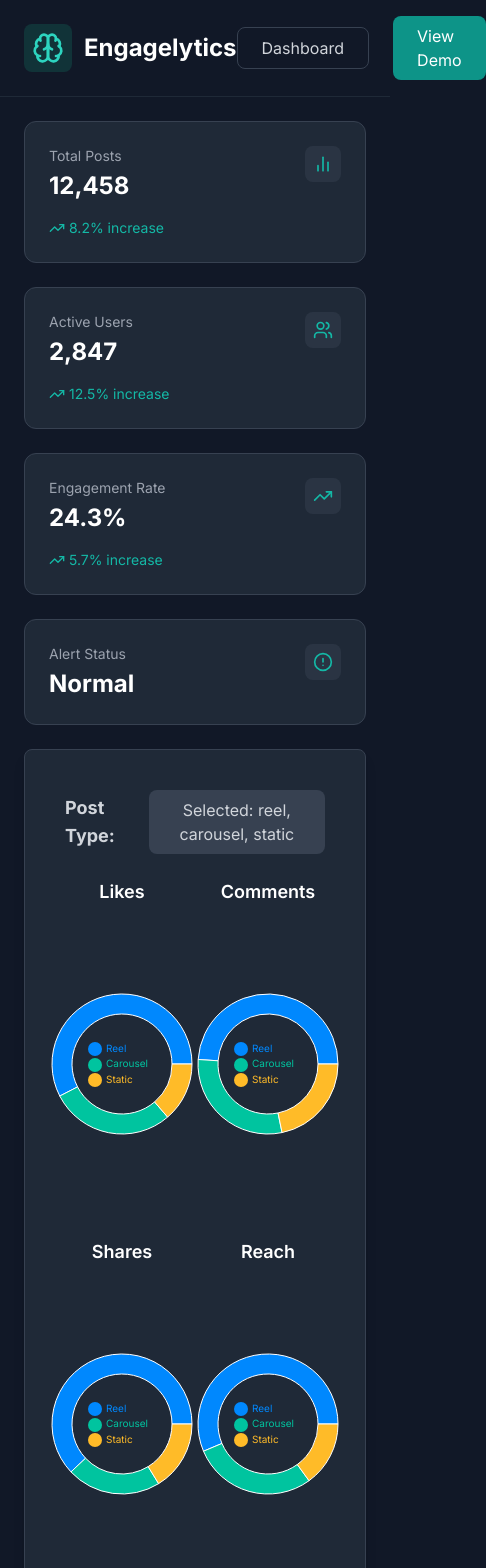
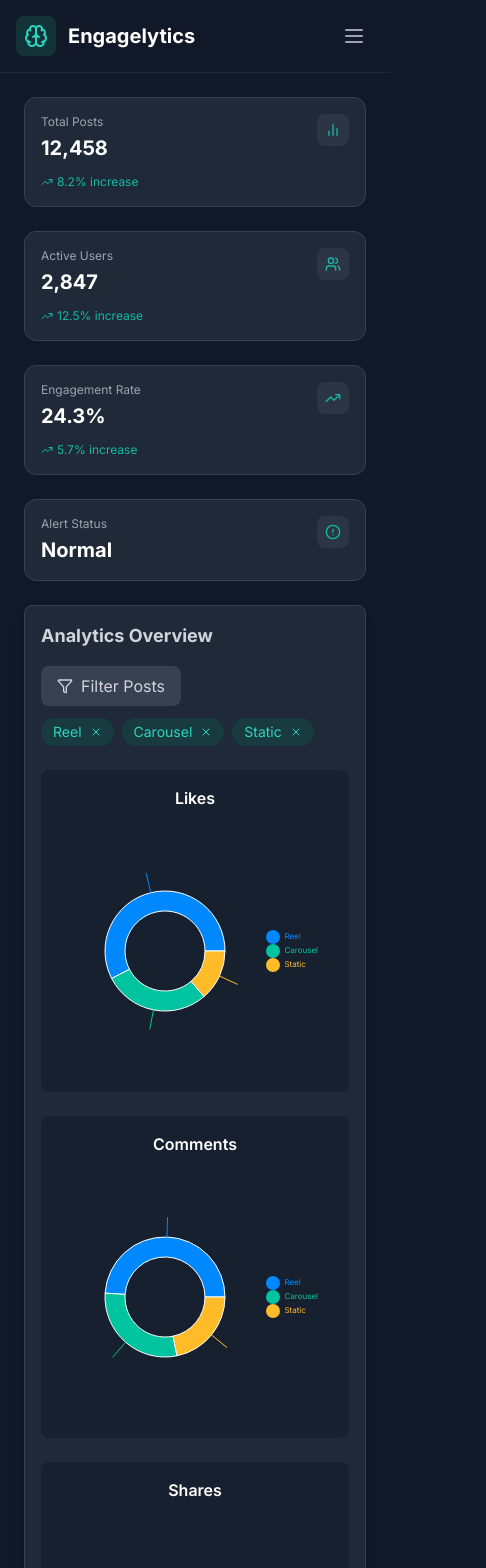
Before and after one commit to Niikkk8/engagelytics, a Next.js app: page /dashboard in a window 390 px wide. Shown: the top 1568 px of the page, 486 px wide, since content can reach past the window. Built offline with nearby package versions, Linux system fonts and the light colour scheme.

Commit message:
Made it responsive, fixed minor bugs

```diff
--- a/app/dashboard/page.jsx
+++ b/app/dashboard/page.jsx
@@ -69,20 +69,20 @@ const StateMap = ({ data }) => {
 };
 
 const MetricCard = ({ title, value, icon: Icon, trend }) => (
-  <div className="p-6 bg-gray-800 rounded-xl border border-gray-700">
+  <div className="p-4 sm:p-6 bg-gray-800 rounded-xl border border-gray-700">
     <div className="flex justify-between items-start">
       <div>
-        <p className="text-gray-400 text-sm">{title}</p>
-        <h3 className="text-2xl font-bold text-white mt-1">{value}</h3>
+        <p className="text-gray-400 text-xs sm:text-sm">{title}</p>
+        <h3 className="text-xl sm:text-2xl font-bold text-white mt-1">{value}</h3>
       </div>
       <div className="p-2 bg-gray-700/50 rounded-lg">
-        <Icon className="w-5 h-5 text-teal-500" />
+        <Icon className="w-4 h-4 sm:w-5 sm:h-5 text-teal-500" />
       </div>
     </div>
     {trend && (
-      <div className="flex items-center mt-4">
-        <TrendingUp className="w-4 h-4 text-teal-500 mr-1" />
-        <span className="text-sm text-teal-500">{trend}% increase</span>
+      <div className="flex items-center mt-3 sm:mt-4">
+        <TrendingUp className="w-3 h-3 sm:w-4 sm:h-4 text-teal-500 mr-1" />
+        <span className="text-xs sm:text-sm text-teal-500">{trend}% increase</span>
       </div>
     )}
   </div>
--- a/app/layout.jsx
+++ b/app/layout.jsx
@@ -14,9 +14,11 @@ export default function RootLayout({ children }) {
   return (
     <html lang="en">
       <body className={`${inter.className} min-h-screen bg-gray-900 antialiased`}>
-        <Navbar />
-        {children}
-        <Footer />
+        <div className="flex flex-col min-h-screen">
+          <Navbar />
+          <main className="flex-1">{children}</main>
+          <Footer />
+        </div>
       </body>
     </html>
   );
--- a/components/universal/Charts.jsx
+++ b/components/universal/Charts.jsx
@@ -1,30 +1,159 @@
 "use client";
 
+import React, { useState, useEffect } from 'react';
+import { PieChart, Pie, Cell, Legend, Tooltip, ResponsiveContainer } from 'recharts';
+import { Filter, X, Check } from 'lucide-react';
 import { postData } from '@/svgData';
-import React, { useState, useEffect } from 'react';
-import { PieChart, Pie, Cell, Legend, Tooltip } from 'recharts';
-
-const sampleData = postData.posts;
 
 const COLORS = ['#0088FE', '#00C49F', '#FFBB28', '#FF8042', '#FF6699'];
+const POST_TYPES = ['reel', 'carousel', 'static'];
 
-const renderPercentageLabel = ({ value, total }) => {
-  const percentage = ((value / total) * 100).toFixed(2);
-  return `${percentage}%`;
+// Window size hook
+const useWindowSize = () => {
+  const [windowSize, setWindowSize] = useState({
+    width: undefined,
+    height: undefined,
+  });
+
+  useEffect(() => {
+    function handleResize() {
+      setWindowSize({
+        width: window.innerWidth,
+        height: window.innerHeight,
+      });
+    }
+
+    window.addEventListener("resize", handleResize);
+    handleResize();
+
+    return () => window.removeEventListener("resize", handleResize);
+  }, []);
+
+  return windowSize;
+};
+
+// Filter chip component
+const FilterChip = ({ label, onRemove }) => (
+  <div className="inline-flex items-center bg-teal-900/50 text-teal-400 rounded-full px-3 py-1 text-sm">
+    <span>{label}</span>
+    <button
+      onClick={onRemove}
+      className="ml-2 hover:text-teal-200 focus:outline-none"
+      aria-label={`Remove ${label} filter`}
+    >
+      <X className="w-3 h-3" />
+    </button>
+  </div>
+);
+
+// Post type filter component
+const PostTypeFilter = ({ selectedTypes, onChange }) => {
+  const [isOpen, setIsOpen] = useState(false);
+
+  const handleSelectAll = () => {
+    onChange(POST_TYPES);
+    setIsOpen(false);
+  };
+
+  const handleClearAll = () => {
+    onChange([]);
+    setIsOpen(false);
+  };
+
+  const handleToggleType = (type) => {
+    onChange(
+      selectedTypes.includes(type)
+        ? selectedTypes.filter(t => t !== type)
+        : [...selectedTypes, type]
+    );
+  };
+
+  useEffect(() => {
+    const handleClickOutside = (e) => {
+      if (!e.target.closest('.filter-container')) {
+        setIsOpen(false);
+      }
+    };
+
+    document.addEventListener('mousedown', handleClickOutside);
+    return () => document.removeEventListener('mousedown', handleClickOutside);
+  }, []);
+
+  return (
+    <div className="space-y-4">
+      <div className="flex flex-col sm:flex-row items-start sm:items-center gap-3">
+        <div className="relative filter-container">
+          <button
+            onClick={() => setIsOpen(!isOpen)}
+            className="inline-flex items-center px-4 py-2 bg-gray-700 hover:bg-gray-600 rounded-lg text-gray-300 transition-colors"
+          >
+            <Filter className="w-4 h-4 mr-2" />
+            <span>Filter Posts</span>
+          </button>
+
+          {isOpen && (
+            <div className="absolute z-50 mt-2 w-56 bg-gray-900 rounded-lg shadow-lg border border-gray-700">
+              <div className="p-2">
+                <div className="flex justify-between mb-2 px-2 py-1">
+                  <button
+                    onClick={handleSelectAll}
+                    className="text-sm text-teal-400 hover:text-teal-300"
+                  >
+                    Select All
+                  </button>
+                  <button
+                    onClick={handleClearAll}
+                    className="text-sm text-gray-400 hover:text-gray-300"
+                  >
+                    Clear All
+                  </button>
+                </div>
+                <div className="space-y-1">
+                  {POST_TYPES.map((type) => (
+                    <button
+                      key={type}
+                      onClick={() => handleToggleType(type)}
+                      className="w-full flex items-center px-3 py-2 hover:bg-gray-800 rounded-md text-gray-300 transition-colors"
+                    >
+                      <div className={`w-4 h-4 mr-3 rounded border flex items-center justify-center
+                        ${selectedTypes.includes(type)
+                          ? 'border-teal-500 bg-teal-500'
+                          : 'border-gray-600'}`}
+                      >
+                        {selectedTypes.includes(type) && (
+                          <Check className="w-3 h-3 text-white" />
+                        )}
+                      </div>
+                      {type.charAt(0).toUpperCase() + type.slice(1)}
+                    </button>
+                  ))}
+                </div>
+              </div>
+            </div>
+          )}
+        </div>
+
+        <div className="flex flex-wrap gap-2">
+          {selectedTypes.map((type) => (
+            <FilterChip
+              key={type}
+              label={type.charAt(0).toUpperCase() + type.slice(1)}
+              onRemove={() => handleToggleType(type)}
+            />
+          ))}
+        </div>
+      </div>
+    </div>
+  );
 };
 
 const PieChartComponent = () => {
-  const [selectedType, setSelectedType] = useState(['reel', 'carousel', 'static']);
-  const [dropdownOpen, setDropdownOpen] = useState(false);
-  const [isBrowser, setIsBrowser] = useState(false);
-
-  useEffect(() => {
-    setIsBrowser(typeof window !== 'undefined');
-  }, []);
+  const [selectedType, setSelectedType] = useState(POST_TYPES);
+  const windowSize = useWindowSize();
 
   const getClusteredData = (key) => {
     const clusteredData = selectedType.map((type) => {
-      const totalValue = sampleData
+      const totalValue = postData.posts
         .filter((post) => post.post_type.toLowerCase() === type)
         .reduce((acc, post) => acc + (post[key] || 0), 0);
 
@@ -35,73 +164,75 @@ const PieChartComponent = () => {
     });
 
     const total = clusteredData.reduce((acc, data) => acc + data.value, 0);
-
     return clusteredData.map(data => ({
       ...data,
       total,
     }));
   };
 
-  const handleCheckboxChange = (value) => {
-    setSelectedType((prev) =>
-      prev.includes(value) ? prev.filter((t) => t !== value) : [...prev, value]
-    );
+  const renderPercentageLabel = (entry) => {
+    if (!windowSize.width || windowSize.width < 768) return null;
+    const percentage = ((entry.value / entry.total) * 100).toFixed(1);
+    return `${percentage}%`;
   };
 
   return (
-    <div className="bg-gray-800 p-6 rounded-lg shadow-lg border border-gray-700 mb-10">
-      {/* Dropdown for Post Types */}
-      <div className="flex items-center p-4 pb-6">
-        <h2 className="text-gray-300 text-lg font-bold mb-0">Post Type:</h2>
-        <div className="relative mb-0 ml-4">
-          <button
-            className="bg-gray-700 text-gray-300 p-2 rounded-lg focus:outline-none"
-            onClick={() => setDropdownOpen(!dropdownOpen)}
-          >
-            Selected: {selectedType.join(', ')}
-          </button>
-          {dropdownOpen && (
-            <div className="absolute z-10 bg-gray-900 rounded-lg shadow-lg mt-2">
-              {['reel', 'carousel', 'static'].map((type) => (
-                <label key={type} className="flex items-center p-2 hover:bg-gray-700 cursor-pointer">
-                  <input
-                    type="checkbox"
-                    value={type}
-                    checked={selectedType.includes(type)}
-                    onChange={() => handleCheckboxChange(type)}
-                    className="mr-2"
+    <div className="bg-gray-800 p-4 sm:p-6 rounded-lg shadow-lg border border-gray-700 mb-6 sm:mb-10">
+      {/* Filter Section */}
+      <div className="mb-6">
+        <h2 className="text-gray-300 text-lg font-bold mb-4">Analytics Overview</h2>
+        <PostTypeFilter
+          selectedTypes={selectedType}
+          onChange={setSelectedType}
         />
-                  {type.charAt(0).toUpperCase() + type.slice(1)}
-                </label>
-              ))}
-            </div>
-          )}
-        </div>
       </div>
 
-      <div className="flex flex-wrap items-center justify-center ">
+      {/* Charts Grid */}
+      <div className="grid grid-cols-1 sm:grid-cols-2 lg:grid-cols-3 gap-6">
         {['likes', 'comments', 'shares', 'reach', 'impressions'].map((metric) => (
-          <div key={metric} className="flex flex-col items-center mb-6  w-1/2 md:w-1/3  sm:w-1/2 sm:mx-[5vw?">
-            <h3 className="text-lg font-semibold text-white mb-2">{metric.charAt(0).toUpperCase() + metric.slice(1)}</h3>
-            <PieChart width={300} height={300}>
+          <div key={metric} className="flex flex-col items-center bg-gray-900/50 rounded-lg p-4">
+            <h3 className="text-base sm:text-lg font-semibold text-white mb-4">
+              {metric.charAt(0).toUpperCase() + metric.slice(1)}
+            </h3>
+            <div className="w-full h-[250px] sm:h-[300px]">
+              <ResponsiveContainer width="100%" height="100%">
+                <PieChart>
                   <Pie
                     data={getClusteredData(metric)}
                     cx="50%"
                     cy="50%"
-                innerRadius={50}
-                outerRadius={70}
+                    innerRadius={windowSize.width < 768 ? 40 : 50}
+                    outerRadius={windowSize.width < 768 ? 60 : 70}
                     fill="#8884d8"
                     dataKey="value"
-                label={isBrowser && window.innerWidth >= 768 ? renderPercentageLabel : undefined}
-                animationEasing='ease'
+                    label={renderPercentageLabel}
+                    animationEasing="ease"
                   >
                     {getClusteredData(metric).map((entry, index) => (
-                  <Cell key={`cell-${index}`} fill={COLORS[index % COLORS.length]} />
+                      <Cell
+                        key={`cell-${index}`}
+                        fill={COLORS[index % COLORS.length]}
+                      />
                     ))}
                   </Pie>
-              <Tooltip />
-              <Legend layout="vertical" verticalAlign="middle" wrapperStyle={{ fontSize: '10px' }} />
+                  <Tooltip
+                    formatter={(value, name) => [
+                      value.toLocaleString(),
+                      name
+                    ]}
+                  />
+                  <Legend
+                    layout="vertical"
+                    verticalAlign="middle"
+                    align="right"
+                    wrapperStyle={{
+                      fontSize: windowSize.width < 768 ? '8px' : '10px',
+                      color: '#fff'
+                    }}
+                  />
                 </PieChart>
+              </ResponsiveContainer>
+            </div>
           </div>
         ))}
       </div>
--- a/components/universal/Navbar.jsx
+++ b/components/universal/Navbar.jsx
@@ -1,28 +1,59 @@
-import { Brain } from 'lucide-react';
+'use client'
+
+import { Brain, Menu } from 'lucide-react';
 import Link from 'next/link';
+import { useState } from 'react';
 
 export default function Navbar() {
+    const [isMenuOpen, setIsMenuOpen] = useState(false);
+
     return (
-        <nav className="bg-gray-900 border-b border-gray-800">
-            <div className="container mx-auto px-6 py-4">
+        <nav className="bg-gray-900 border-b border-gray-800 sticky top-0 z-50">
+            <div className="container mx-auto px-4 sm:px-6 py-4">
                 <div className="flex items-center justify-between">
                     <Link href={'/'} className="flex items-center space-x-3">
                         <div className="p-2 rounded-lg bg-teal-900/50">
-                            <Brain className="w-8 h-8 text-teal-400" />
+                            <Brain className="w-6 h-6 sm:w-8 sm:h-8 text-teal-400" />
                         </div>
-                        <span className="text-2xl font-bold text-white">Engagelytics</span>
+                        <span className="text-xl sm:text-2xl font-bold text-white">Engagelytics</span>
                     </Link>
-                    <div className="flex items-center space-x-6">
+
+                    {/* Mobile menu button */}
+                    <button
+                        onClick={() => setIsMenuOpen(!isMenuOpen)}
+                        className="md:hidden p-2 text-gray-400 hover:text-white"
+                    >
+                        <Menu className="h-6 w-6" />
+                    </button>
+
+                    {/* Desktop navigation */}
+                    <div className="hidden md:flex items-center space-x-6">
                         <Link href="/dashboard"
-                            className="px-6 py-2 rounded-lg border border-gray-700 text-gray-300 hover:bg-gray-800 transition-colors">
+                            className="px-4 sm:px-6 py-2 rounded-lg border border-gray-700 text-gray-300 hover:bg-gray-800 transition-colors">
                             Dashboard
                         </Link>
                         <Link href="#demo"
-                            className="px-6 py-2 rounded-lg bg-teal-600 text-white hover:bg-teal-700 transition-colors">
+                            className="px-4 sm:px-6 py-2 rounded-lg bg-teal-600 text-white hover:bg-teal-700 transition-colors">
                             View Demo
                         </Link>
                     </div>
                 </div>
+
+                {/* Mobile navigation */}
+                {isMenuOpen && (
+                    <div className="md:hidden mt-8 pb-4">
+                        <div className="flex flex-col space-y-4">
+                            <Link href="/dashboard"
+                                className="px-4 py-2 rounded-lg border border-gray-700 text-gray-300 hover:bg-gray-800 transition-colors text-center">
+                                Dashboard
+                            </Link>
+                            <Link href="#demo"
+                                className="px-4 py-2 rounded-lg bg-teal-600 text-white hover:bg-teal-700 transition-colors text-center">
+                                View Demo
+                            </Link>
+                        </div>
+                    </div>
+                )}
             </div>
         </nav>
     );
```
Also changed, not shown: app/page.jsx (+10 -10 lines). Lines whose indentation alone changed are shown as unchanged.
